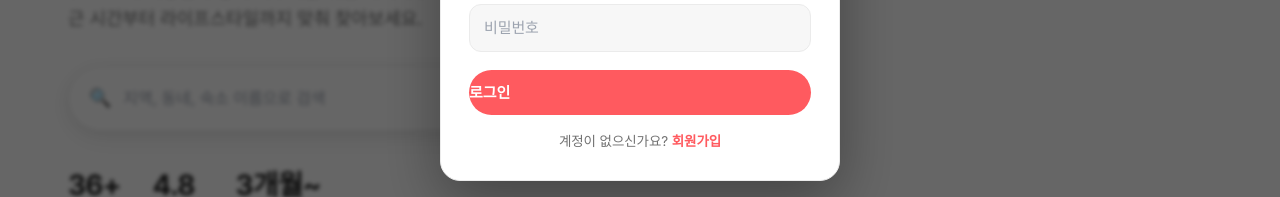
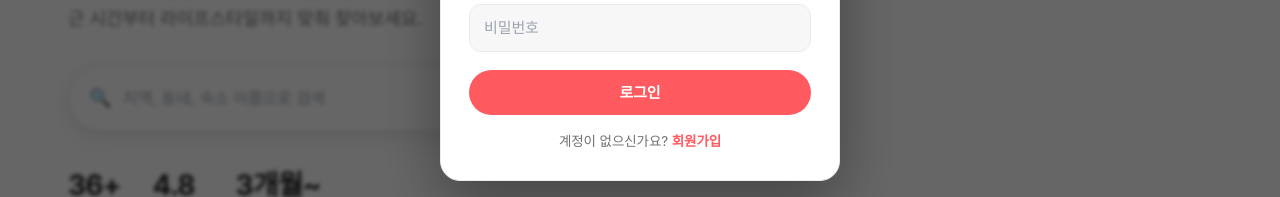
Before and after one commit to bxbae/nested-platform, a Next.js app in the folder coliving/: page / in a window 1280 px wide. Both pictures are taken after a click on the button "Get started". Shown: the part 388-585 px from the top of the page. Built offline with nearby package versions, Linux system fonts and the light colour scheme; no server answers; a web font is replaced by a local one.

Commit message:
Center submit button; enforce 8-char password with hint on signup

```diff
--- a/coliving/src/components/AuthModal.tsx
+++ b/coliving/src/components/AuthModal.tsx
@@ -38,6 +38,10 @@ export function AuthModal({
     }
     if (!email.trim() || !password) {
       setError("이메일과 비밀번호를 입력해주세요.");
+      return;
+    }
+    if (mode === "register" && password.length < 8) {
+      setError("비밀번호는 8자 이상이어야 합니다.");
       return;
     }
     setBusy(true);
@@ -137,7 +141,7 @@ export function AuthModal({
           />
           <input
             type="password"
-            placeholder="비밀번호"
+            placeholder={mode === "register" ? "비밀번호 (8자 이상)" : "비밀번호"}
             value={password}
             onChange={(e) => setPassword(e.target.value)}
             onKeyDown={(e) => e.key === "Enter" && submit()}
@@ -153,7 +157,7 @@ export function AuthModal({
           onClick={submit}
           disabled={busy}
           className="btn btn-primary press"
-          style={{ width: "100%", marginTop: 18, padding: "11px 0", opacity: busy ? 0.6 : 1 }}
+          style={{ width: "100%", justifyContent: "center", marginTop: 18, padding: "11px 0", opacity: busy ? 0.6 : 1 }}
         >
           {busy ? "처리 중…" : mode === "login" ? "로그인" : "회원가입"}
         </button>
```
